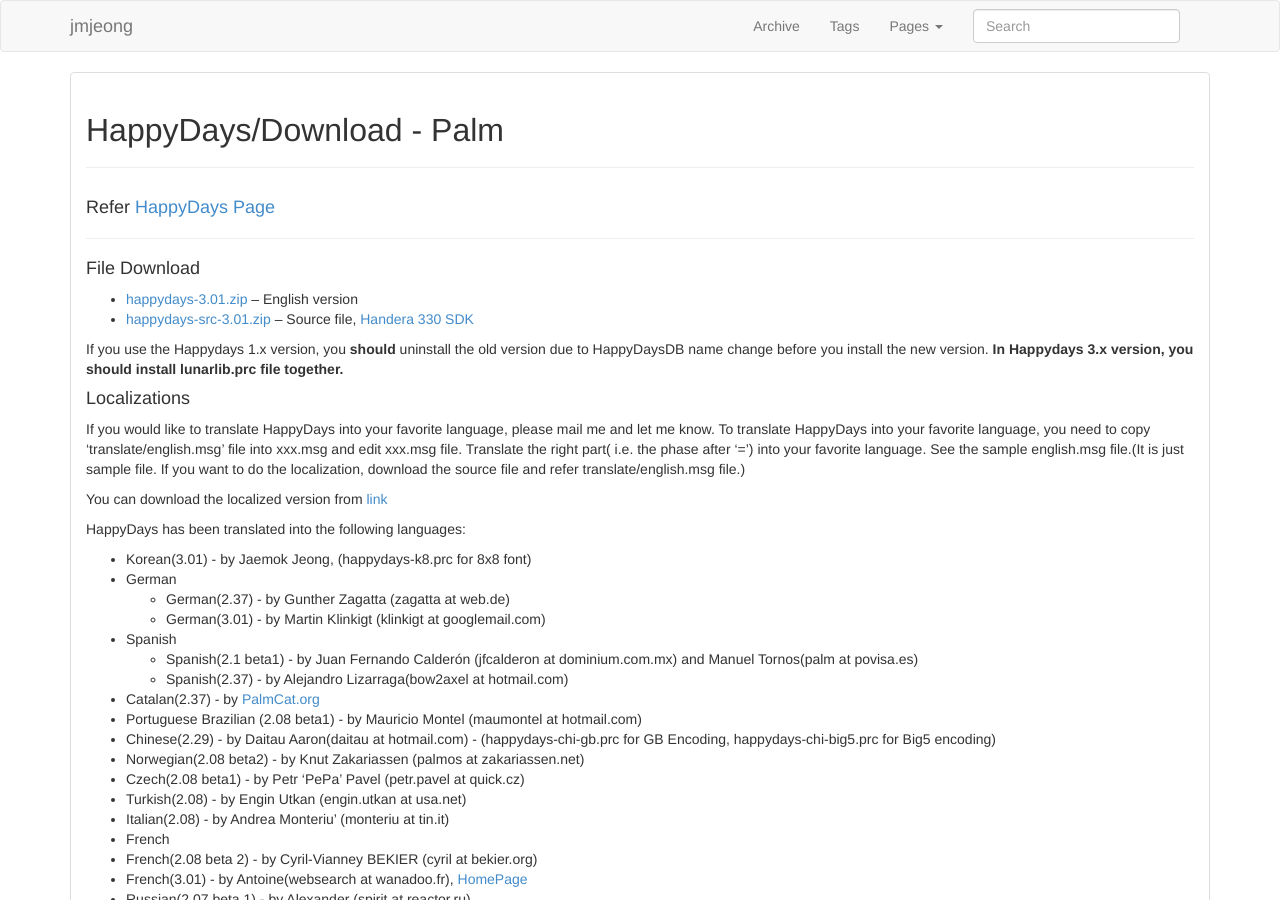
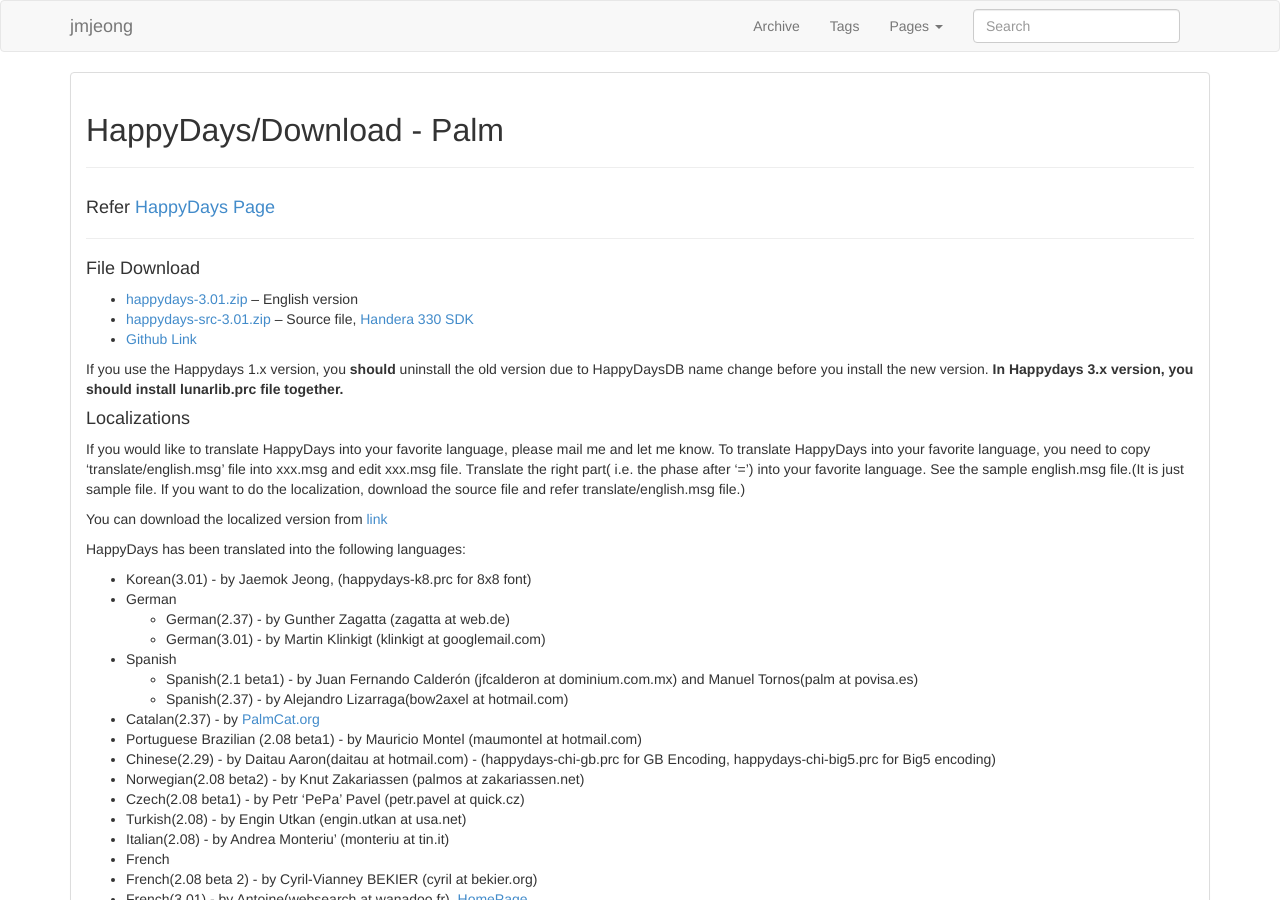
Before and after one commit to jmjeong/jmjeong-old.github.io, a Jekyll site: the page built from _posts/2004-03-08-HappyDays-Download.md, in a window 1280 px wide and 900 px high. Built offline with Jekyll 4.4.1, drawn with Linux system fonts in a browser that asks for light colours; Markdown is read by kramdown in place of the engine named in the settings; comment, search, counter and statistics services are not loaded.

Commit message:
update github link

```diff
--- a/_posts/2004-03-08-HappyDays-Download.md
+++ b/_posts/2004-03-08-HappyDays-Download.md
@@ -15,6 +15,7 @@ tags: palm palmprogram
 
 * [happydays-3.01.zip](https://dl.dropboxusercontent.com/u/4345768/jmjeong.com/happydays-3.zip) -- English version
 * [happydays-src-3.01.zip](https://dl.dropboxusercontent.com/u/4345768/jmjeong.com/happydays-src.zip) -- Source file, [Handera 330 SDK](https://dl.dropboxusercontent.com/u/4345768/jmjeong.com/handera-sdkv105.zip)
+* [Github Link](https://github.com/jmjeong/happydays.palm)
 
 If you use the Happydays 1.x version, you **should** uninstall the old version due to HappyDaysDB
 name change before you install the new version. **In Happydays 3.x version, you should install lunarlib.prc file together.**
```
